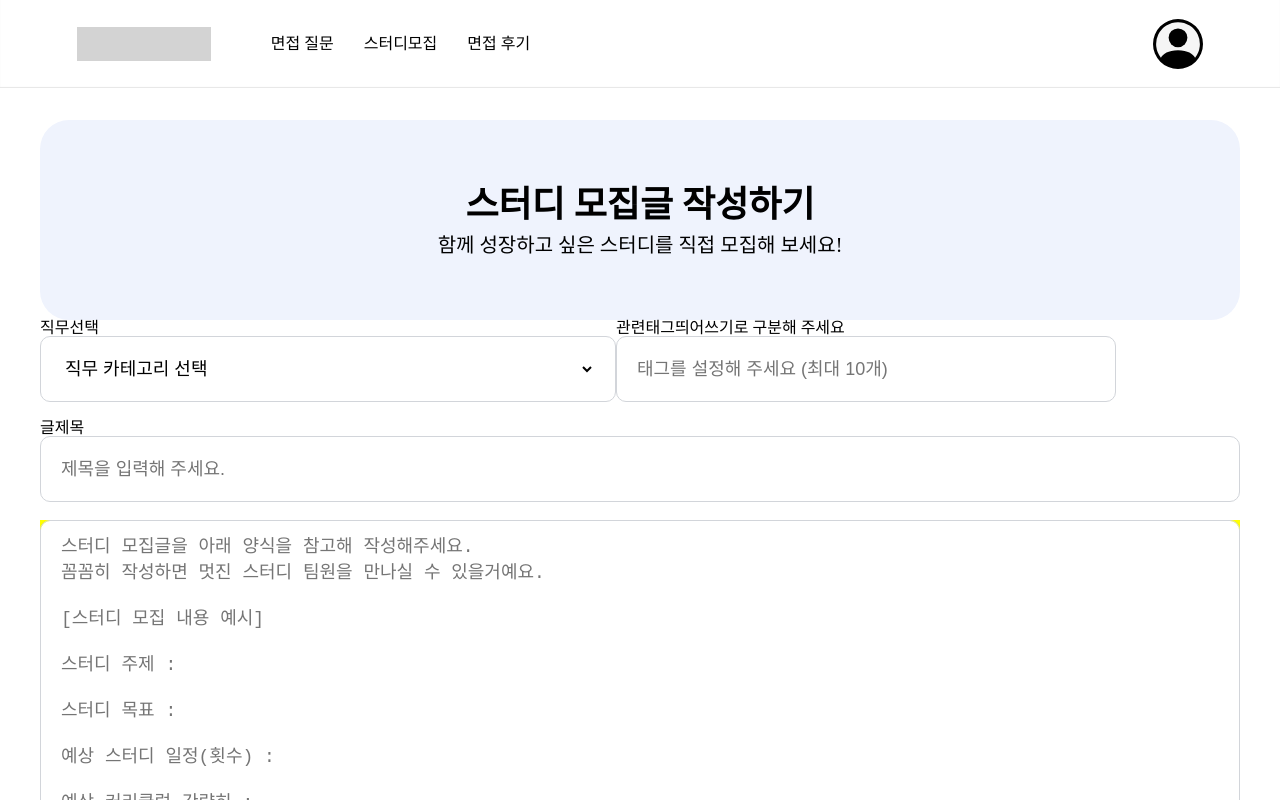
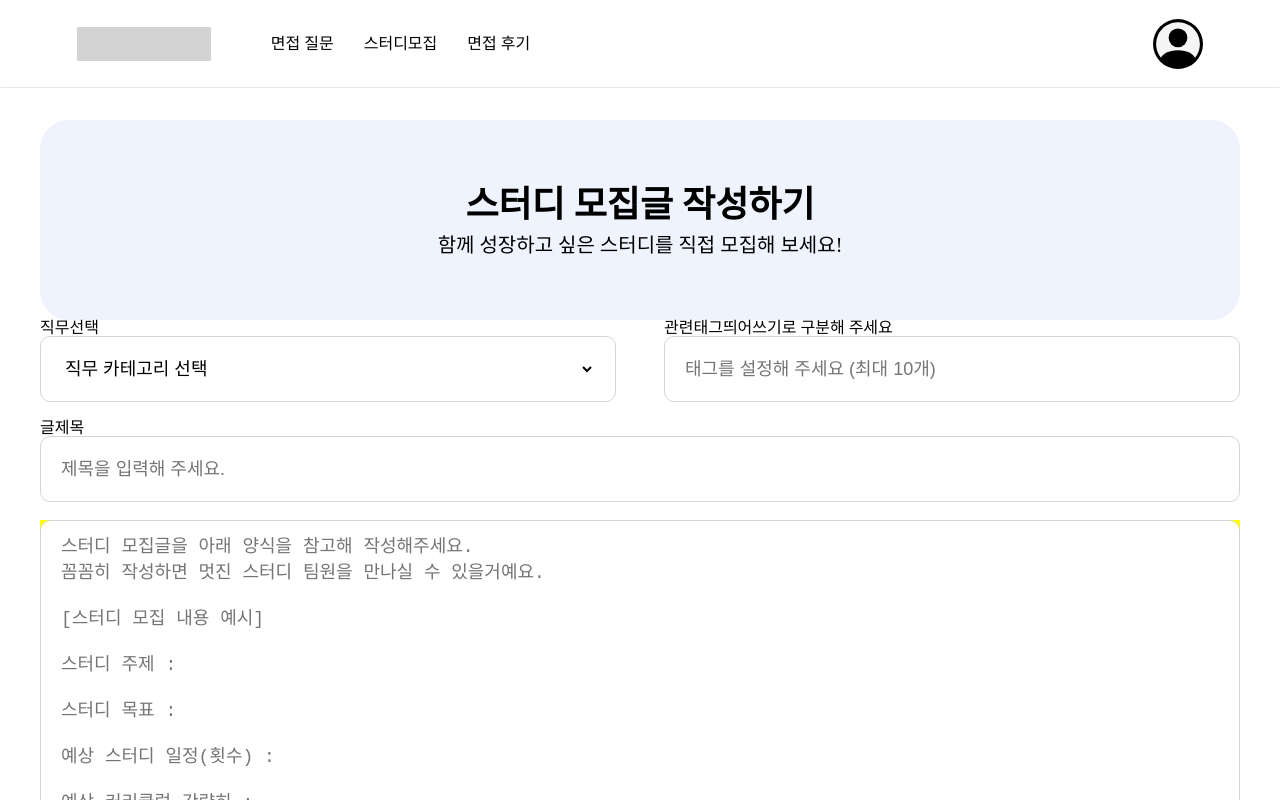
Before and after one commit to codestates-seb/seb39_main_010, a React (Create React App) app in the folder client/: page /study/write in a window 1280 px wide. Shown: the top 800 px of the page. Built offline with nearby package versions, Linux system fonts and the light colour scheme.

Commit message:
Style: 직무전체 제외

```diff
--- a/client/src/components/pages/Study/Write/Contents.tsx
+++ b/client/src/components/pages/Study/Write/Contents.tsx
@@ -8,11 +8,11 @@ const ContentsContainer = styled.div`
 `;
 const JobandTag = styled.div`
 	display: flex;
+	justify-content: space-between;
 `;
 
 const Contents = () => {
 	const OPTIONS = [
-		{ value: 'all', name: '직무전체' },
 		{ value: 'sales', name: '영업/고객상담' },
 		{ value: 'business', name: '경영/사무' },
 		{ value: 'marketing', name: '마케팅/광고/홍보' },
@@ -42,7 +42,7 @@ const Contents = () => {
 					</div>
 					<div>
 						<Input
-							width="500px"
+							width="576px"
 							height="66px"
 							placeholder={'태그를 설정해 주세요 (최대 10개)'}
 						/>
```
